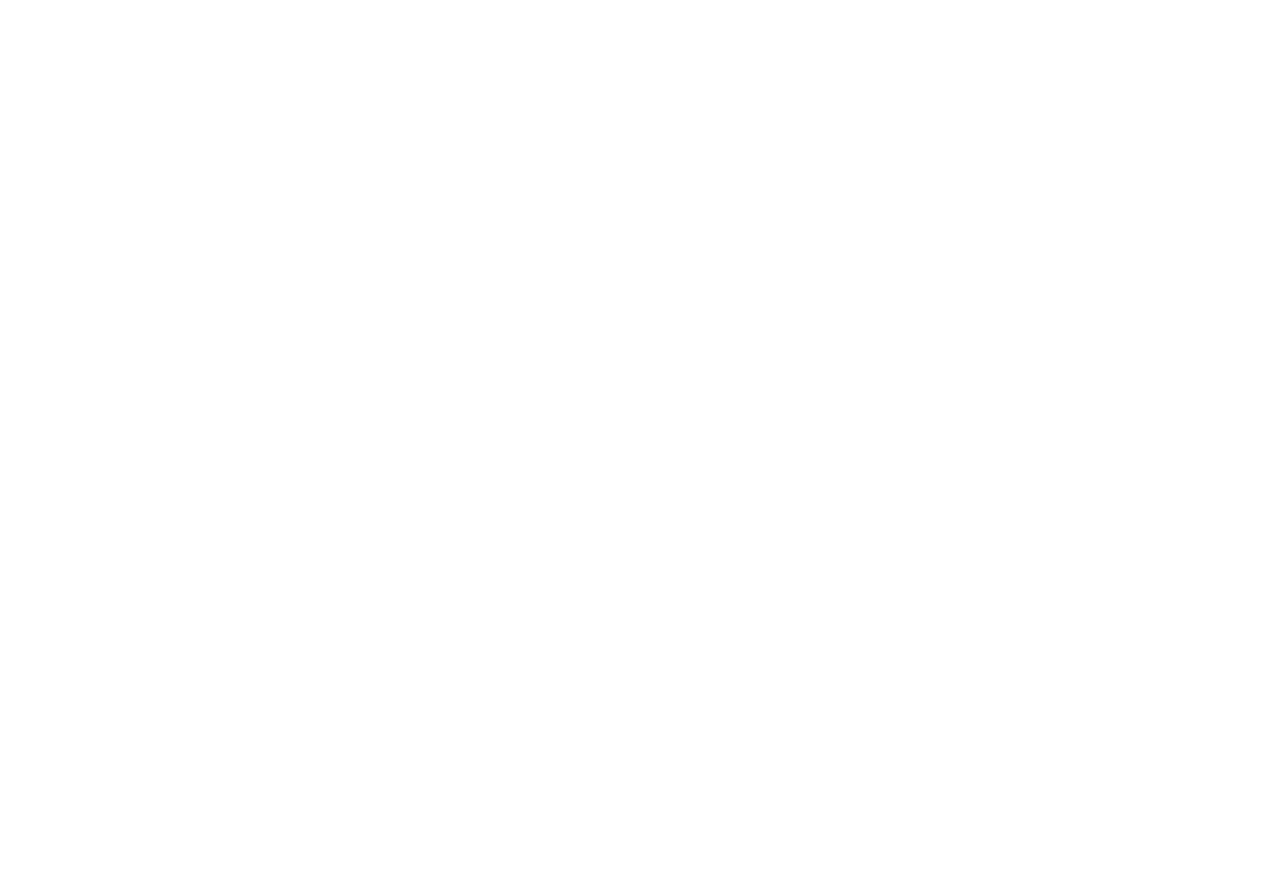
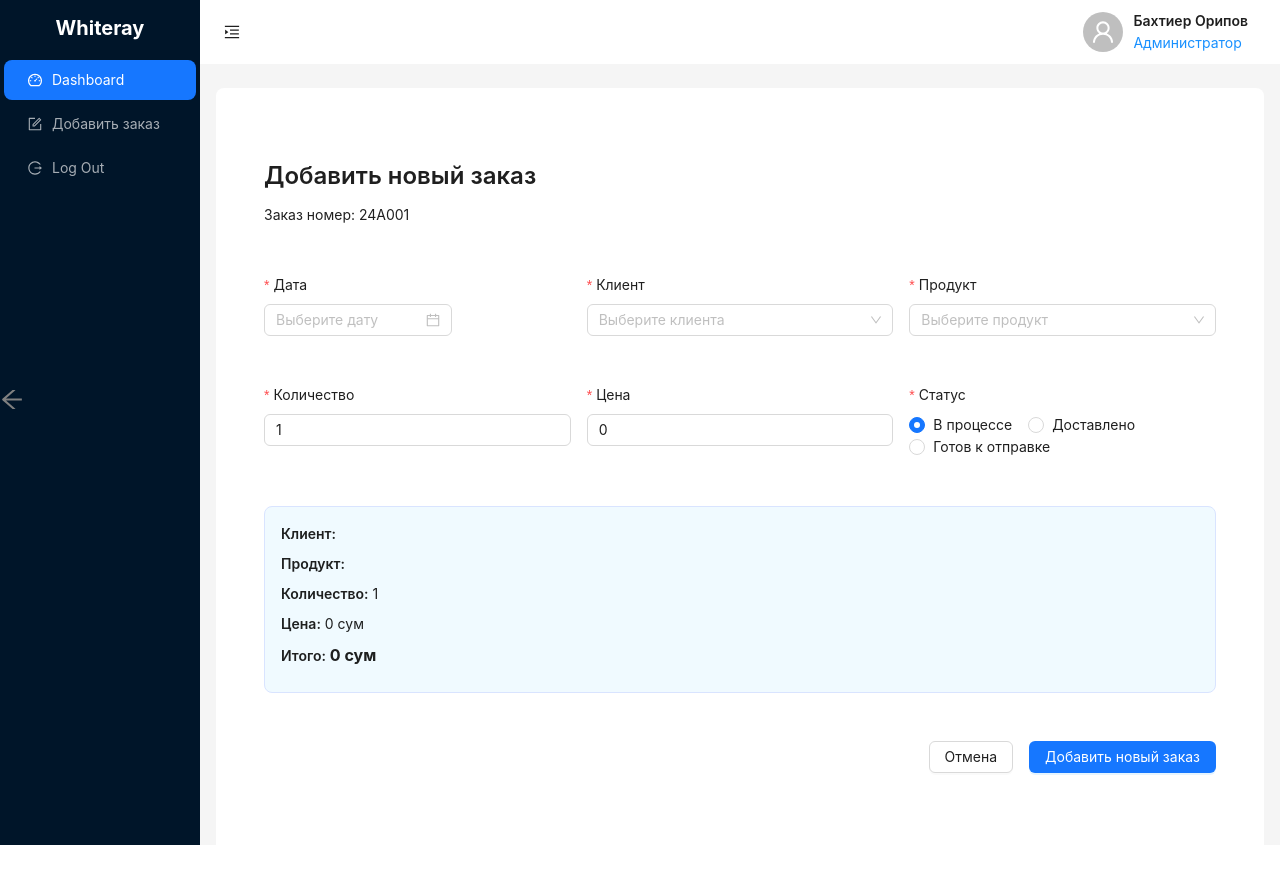
Before and after one commit to Sardorxon9/wr1, a React (Vite) app: page /mainpage/create-order in a window 1280 px wide. Before the commit this address had no page. Shown: the top 884 px of the page. Before the commit the page ends 800 px from the top, so only its background shows below. Built offline with nearby package versions, Linux system fonts and the light colour scheme.

Commit message:
added page -> Create Order
enhanced UI

```diff
--- a/package.json
+++ b/package.json
@@ -23,6 +23,6 @@
     "eslint-plugin-react": "^7.34.2",
     "eslint-plugin-react-hooks": "^4.6.2",
     "eslint-plugin-react-refresh": "^0.4.7",
-    "vite": "^5.3.1"
+    "vite": "^5.3.3"
   }
 }
--- a/src/App.jsx
+++ b/src/App.jsx
@@ -1,10 +1,11 @@
-// App.jsx
 import React from 'react';
-import { BrowserRouter as Router, Route, Routes } from 'react-router-dom';
+import { BrowserRouter as Router, Route, Routes, Navigate } from 'react-router-dom';
 import LoginPage from './components/login-signUp/loginPage';
 import RegistrationOwner from './components/login-signUp/registrationOwner';
 import SuccessPage from './components/login-signUp/successPage';
 import MainPage from './components/main-page/mainPage';
+import Dashboard from './components/Dashboard';
+import CreateOrder from './components/order-pages/CreateOrder';
 import './App.css';
 
 export default function App() {
@@ -14,7 +15,11 @@
         <Route path="/" element={<LoginPage />} />
         <Route path="/register" element={<RegistrationOwner />} />
         <Route path="/success" element={<SuccessPage />} />
-        <Route path="/mainpage" element={<MainPage />} />
+        <Route path="/mainpage" element={<MainPage />}>
+          <Route index element={<Navigate to="dashboard" replace />} />
+          <Route path="dashboard" element={<Dashboard />} />
+          <Route path="create-order" element={<CreateOrder />} />
+        </Route>
       </Routes>
     </Router>
   );
--- /dev/null
+++ b/src/components/Dashboard.jsx
@@ -0,0 +1,14 @@
+import React from 'react';
+import { Typography } from 'antd';
+
+const { Title } = Typography;
+
+const Dashboard = () => {
+  return (
+    <div style={{ padding: 24, background: '#fff', borderRadius: 8 }}>
+      <Title level={2}>Dashboard Page</Title>
+    </div>
+  );
+};
+
+export default Dashboard;
--- a/src/components/main-page/mainPage.css
+++ b/src/components/main-page/mainPage.css
@@ -1,62 +1,29 @@
-/* Style for the main layout container */
-.site-layout {
-    background: #fff;
+.whiteray-logo {
+  color: white;
+  font-size: 20px;
+  font-weight: bold;
+  padding: 16px;
+  text-align: center;
 }
 
-  /* Style for the header background */
-  .header {
-    background: #fff;
+.userdata {
+  flex: 1 1 0%;
   display: flex;
   align-items: center;
-    padding: 0 24px;
-    box-shadow: 0 2px 8px rgba(0, 0, 0, 0.1); /* Soft shadow for visual separation */
+  justify-content: flex-end;
+  padding: 0px 16px;
+  line-height: normal;
 }
 
-  /* Header content container */
-  .header-content {
-    display: flex;
-    justify-content: space-between;
-    width: 100%;
-    align-items: center;
+.user-info {
+  margin-left: 10px;
 }
 
-  /* Left side of the header */
-  .header-left {
-    font-size: 20px;
-    font-weight: 500; /* Less bold font weight */
+.user-name {
+  font-weight: bold;
 }
 
-  /* User data container */
-  .userdata {
-    display: flex;
-    align-items: center;
-    margin-left: auto; /* Align user data to the right */
-    margin-right: 16px; /* Add margin to the right side */
-  }
-
-  /* User info */
-  .user-info {
-    margin-left: 10px;
-    display: flex;
-    flex-direction: column;
-    justify-content: center;
-    line-height: 1; /* Override the default line-height */
-  }
-
-  /* User name text */
-  .user-name {
-    line-height: 1.2; /* Set a specific line-height for the user name */
-  }
-
-  /* User role text */
 .user-role {
   font-size: 14px;
-    color: #1890ff !important; /* Primary blue color with high specificity */
-    font-weight: lighter;
-    line-height: 1.2; /* Set a specific line-height for the user role */
+  color: #1890ff;
 }
-
-  /* User avatar */
-  .user-avatar {
-    background: #d9d9d9; /* Gray circle */
-  }
--- a/src/components/main-page/mainPage.jsx
+++ b/src/components/main-page/mainPage.jsx
@@ -1,33 +1,65 @@
 import React, { useState } from 'react';
-import { Layout, Menu, Typography, Avatar, Space, Button } from 'antd';
-import { Link } from 'react-router-dom';
-import { DashboardOutlined, LogoutOutlined, UserOutlined, MenuFoldOutlined, MenuUnfoldOutlined } from '@ant-design/icons';
+import {
+  DashboardOutlined,
+  LogoutOutlined,
+  UserOutlined,
+  FormOutlined,
+  MenuUnfoldOutlined,
+} from '@ant-design/icons';
+import { Layout, Menu, Typography, Avatar, Space, Button, theme } from 'antd';
+import { Link, Outlet } from 'react-router-dom';
 import './mainPage.css';
 
-const { Header, Sider, Content, Footer } = Layout;
-const { Title, Text } = Typography;
+const { Header, Sider, Content } = Layout;
+const { Text } = Typography;
 
 const MainPage = () => {
   const [collapsed, setCollapsed] = useState(false);
+  const {
+    token: { colorBgContainer, borderRadiusLG },
+  } = theme.useToken();
+
+  const menuItems = [
+    {
+      key: '1',
+      icon: <DashboardOutlined />,
+      label: <Link to="/mainpage/dashboard">Dashboard</Link>,
+    },
+    {
+      key: '2',
+      icon: <FormOutlined />,
+      label: <Link to="/mainpage/create-order">Добавить заказ</Link>,
+    },
+    {
+      key: '3',
+      icon: <LogoutOutlined />,
+      label: <Link to="/">Log Out</Link>,
+    },
+  ];
 
   return (
     <Layout style={{ minHeight: '100vh' }}>
       <Sider trigger={null} collapsible collapsed={collapsed}>
-        <div className="logo" />
-        <Menu theme="dark" defaultSelectedKeys={['1']} mode="inline">
-          <Menu.Item key="1" icon={<DashboardOutlined />}>
-            <Link to="/dashboard">Dashboard</Link>
-          </Menu.Item>
-          <Menu.Item key="2" icon={<LogoutOutlined />}>
-            <Link to="/">Log Out</Link>
-          </Menu.Item>
-        </Menu>
+        <div className="whiteray-logo">Whiteray</div>
+        <Menu
+          theme="dark"
+          mode="inline"
+          defaultSelectedKeys={['1']}
+          items={menuItems}
+        />
       </Sider>
-      <Layout className="site-layout">
-        <Header className="header" style={{ padding: 0 }}>
+      <Layout>
+        <Header
+          style={{
+            padding: 0,
+            background: colorBgContainer,
+            display: 'flex',
+            alignItems: 'center',
+          }}
+        >
           <Button
             type="text"
-            icon={collapsed ? <MenuUnfoldOutlined /> : <MenuFoldOutlined />}
+            icon={<MenuUnfoldOutlined />}
             onClick={() => setCollapsed(!collapsed)}
             style={{
               fontSize: '16px',
@@ -35,11 +67,10 @@
               height: 64,
             }}
           />
-          <div className="header-content">
-            <div className="header-left">Whiteray</div>
-            <div className="userdata">
+          <div style={{ flex: 1, display: 'flex', alignItems: 'center', justifyContent: 'space-between', padding: '0 16px' }}>
+            <div className="userdata" style={{ display: 'flex', alignItems: 'center' }}>
               <Avatar size="large" icon={<UserOutlined />} className="user-avatar" />
-              <Space direction="vertical" size={0} className="user-info">
+              <Space direction="vertical" size={0} className="user-info" style={{ marginLeft: '10px' }}>
                 <Text className="user-name" strong>Бахтиер Орипов</Text>
                 <Text className="user-role">Администратор</Text>
               </Space>
@@ -50,14 +81,13 @@
           style={{
             margin: '24px 16px',
             padding: 24,
-            minHeight: 360,
-            background: '#fff',
-            borderRadius: '8px',
+            minHeight: '100%',
+            background: colorBgContainer,
+            borderRadius: borderRadiusLG,
           }}
         >
-          <Title level={2}>Welcome</Title>
+          <Outlet />
         </Content>
-        <Footer style={{ textAlign: 'center' }}>Ant Design Layout Example ©2024</Footer>
       </Layout>
     </Layout>
   );
--- /dev/null
+++ b/src/components/order-pages/CreateOrder.css
@@ -0,0 +1,68 @@
+.create-order-container {
+    padding: 24px;
+    background: #fff;
+    border-radius: 8px;
+  }
+
+  .header {
+    display: flex;
+    align-items: center;
+    margin-bottom: 24px;
+    box-shadow: none !important; /* Removed shadow */
+  }
+
+  .back-link {
+    margin-right: 16px;
+    font-size: 24px;
+  }
+
+  .header-content {
+    display: flex;
+    flex-direction: column;
+    align-items: flex-start; /* Align text from left side */
+  }
+
+  .header-content-page{
+    display: flex;
+    flex-direction: column;
+    align-items: flex-start; /* Align text from left side */
+    padding-bottom: 5%;
+  }
+
+
+  .form-row {
+    display: flex;
+    justify-content: space-between;
+    gap: 16px;
+  }
+
+  .form-row .ant-form-item {
+    flex: 1;
+  }
+
+  .order-preview {
+    padding: 16px;
+    background: #f0faff;
+    border: 1px solid #d9e4ff;
+    border-radius: 8px;
+  }
+
+  .order-summary div {
+    margin-bottom: 8px;
+  }
+
+  .order-total {
+    font-weight: bold;
+    font-size: 115%;
+    margin-top: 8px;
+  }
+
+  .form-actions {
+    display: flex;
+    justify-content: flex-end;
+    margin-top: 24px;
+  }
+
+  .form-actions button {
+    margin-left: 16px;
+  }
--- /dev/null
+++ b/src/components/order-pages/CreateOrder.jsx
@@ -0,0 +1,104 @@
+import React, { useState } from 'react';
+import { Form, Input, Button, DatePicker, Select, InputNumber, Radio, Typography, Space, message } from 'antd';
+import { ArrowLeftOutlined } from '@ant-design/icons';
+import { Link } from 'react-router-dom';
+import './CreateOrder.css';
+
+const { Title, Text } = Typography;
+
+const CreateOrder = () => {
+  const [form] = Form.useForm();
+  const [messageApi, contextHolder] = message.useMessage();
+  const [orderPreview, setOrderPreview] = useState({
+    client: '',
+    product: '',
+    quantity: 1,
+    price: 0,
+  });
+
+  const onValuesChange = (_, allValues) => {
+    setOrderPreview(allValues);
+  };
+
+  const onFinish = (values) => {
+    console.log('Order Details:', values);
+    messageApi.open({
+      type: 'success',
+      content: 'Заказ успешно добавлен!',
+    });
+  };
+
+  return (
+    <div className="create-order-container">
+      {contextHolder}
+      <div className="order-header">
+        <Link to="/mainpage/dashboard" className="back-link">
+          <ArrowLeftOutlined />
+        </Link>
+        <div className="header-content-page">
+          <Title level={3}>Добавить новый заказ</Title>
+          <Text>Заказ номер: 24A001</Text>
+        </div>
+      </div>
+      <Form
+        layout="vertical"
+        form={form}
+        onValuesChange={onValuesChange}
+        onFinish={onFinish}
+        initialValues={{ quantity: 1, price: 0, status: 'in-progress' }}
+      >
+        <Space size="large" direction="vertical" style={{ width: '100%' }}>
+          <div className="form-row">
+            <Form.Item name="date" label="Дата" rules={[{ required: true, message: 'Пожалуйста, выберите дату!' }]}>
+              <DatePicker placeholder="Выберите дату" />
+            </Form.Item>
+            <Form.Item name="client" label="Клиент" rules={[{ required: true, message: 'Пожалуйста, выберите клиента!' }]}>
+              <Select placeholder="Выберите клиента">
+                <Select.Option value="Les Ailes">Les Ailes</Select.Option>
+                <Select.Option value="Chopar">Chopar</Select.Option>
+                <Select.Option value="Big Burger">Big Burger</Select.Option>
+              </Select>
+            </Form.Item>
+            <Form.Item name="product" label="Продукт" rules={[{ required: true, message: 'Пожалуйста, выберите продукт!' }]}>
+              <Select placeholder="Выберите продукт">
+                <Select.Option value="Сахар стик">Сахар стик</Select.Option>
+                <Select.Option value="сахар сашет">сахар сашет</Select.Option>
+                <Select.Option value="соль">соль</Select.Option>
+              </Select>
+            </Form.Item>
+          </div>
+          <div className="form-row">
+            <Form.Item name="quantity" label="Количество" rules={[{ required: true, message: 'Пожалуйста, введите количество!' }]}>
+              <InputNumber min={1} defaultValue={1} style={{ width: '100%' }} />
+            </Form.Item>
+            <Form.Item name="price" label="Цена" rules={[{ required: true, message: 'Пожалуйста, введите цену!' }]}>
+              <InputNumber min={0} defaultValue={0} style={{ width: '100%' }} />
+            </Form.Item>
+            <Form.Item name="status" label="Статус" rules={[{ required: true, message: 'Пожалуйста, выберите статус!' }]}>
+              <Radio.Group>
+                <Radio value="in-progress">В процессе</Radio>
+                <Radio value="delivered">Доставлено</Radio>
+                <Radio value="ready">Готов к отправке</Radio>
+              </Radio.Group>
+            </Form.Item>
+          </div>
+          <div className="order-preview">
+            <div className="order-summary">
+              <div><Text strong>Клиент:</Text> {orderPreview.client}</div>
+              <div><Text strong>Продукт:</Text> {orderPreview.product}</div>
+              <div><Text strong>Количество:</Text> {orderPreview.quantity}</div>
+              <div><Text strong>Цена:</Text> {orderPreview.price} сум</div>
+              <div className="order-total"><Text strong>Итого:</Text> {(orderPreview.quantity * orderPreview.price).toLocaleString()} сум</div>
+            </div>
+          </div>
+          <div className="form-actions">
+            <Button type="default">Отмена</Button>
+            <Button type="primary" htmlType="submit">Добавить новый заказ</Button>
+          </div>
+        </Space>
+      </Form>
+    </div>
+  );
+};
+
+export default CreateOrder;
```
Also changed, not shown: 1 other file (tests, documents, lock files or other folders). Lines whose indentation alone changed are shown as unchanged.
